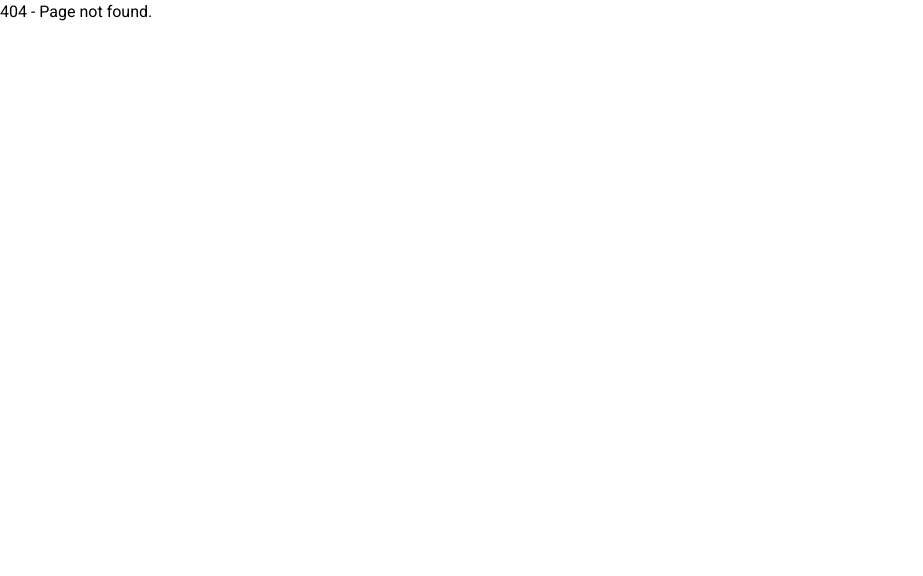
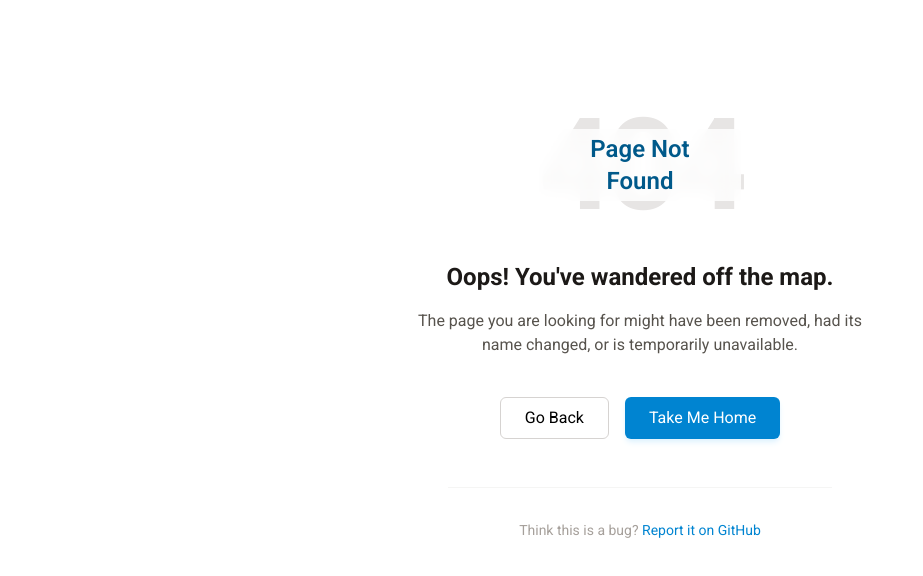
Before and after one commit to AP-Abhishek/User-Management-System, a React (Vite) app in the folder frontend/: page /users/profile in a window 1280 px wide. Before the commit this address had no page. Shown: the top 576 px of the page, without its empty margins (0-923 px from the left). Built offline with nearby package versions, Linux system fonts and the light colour scheme.

Commit message:
feat: Added Not Found Page.

```diff
--- a/frontend/src/pages/NotFound.tsx
+++ b/frontend/src/pages/NotFound.tsx
@@ -1,10 +1,53 @@
+import { useNavigate } from "react-router-dom";
 
 const NotFound = () => {
+  const navigate = useNavigate();
+
   return (
-    <div>
-      404 - Page not found.
+    <div className="min-h-[80vh] flex flex-col items-center justify-center p-6 text-center">
+      <div className="relative mb-8">
+        <h1 className="text-9xl font-extrabold text-stone-200 tracking-tighter">
+          404
+        </h1>
+        <div className="absolute inset-0 flex items-center justify-center">
+          <p className="text-2xl font-semibold text-sky-800 bg-white/80 px-4 py-1 backdrop-blur-sm">
+            Page Not Found
+          </p>
+        </div>
+      </div>
+
+      <div className="max-w-md space-y-4">
+        <h2 className="text-2xl font-bold text-stone-900">
+          Oops! You've wandered off the map.
+        </h2>
+        <p className="text-stone-600">
+          The page you are looking for might have been removed, had its name changed,
+          or is temporarily unavailable.
+        </p>
+      </div>
+
+      <div className="mt-10 flex flex-col sm:flex-row gap-4">
+        <button
+          onClick={() => navigate(-1)}
+          className="px-6 py-2 border border-stone-300 rounded-md hover:bg-stone-50 transition-all ease-linear active:scale-95"
+        >
+          Go Back
+        </button>
+        <button
+          onClick={() => navigate("/")}
+          className="bg-sky-600 text-white px-6 py-2 rounded-md hover:bg-sky-700 transition-all ease-linear active:bg-sky-900 active:scale-95 shadow-md shadow-sky-100"
+        >
+          Take Me Home
+        </button>
+      </div>
+
+      <div className="mt-12 pt-8 border-t border-stone-100 w-full max-w-sm">
+        <p className="text-sm text-stone-400">
+          Think this is a bug? <a href="https://github.com/AP-Abhishek/User-Management-System/issues" target="_blank" className="text-sky-600 hover:underline">Report it on GitHub</a>
+        </p>
+      </div>
     </div>
-  )
-}
+  );
+};
 
 export default NotFound;
```
